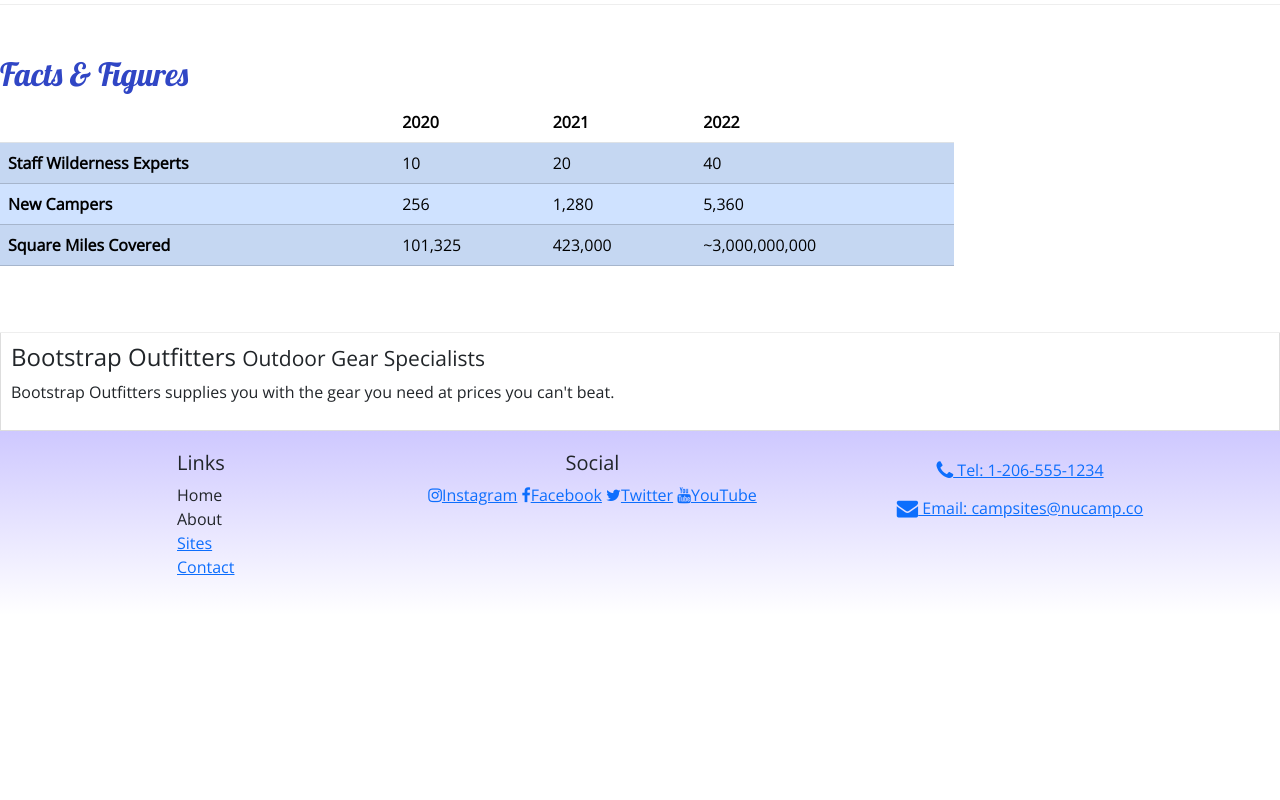
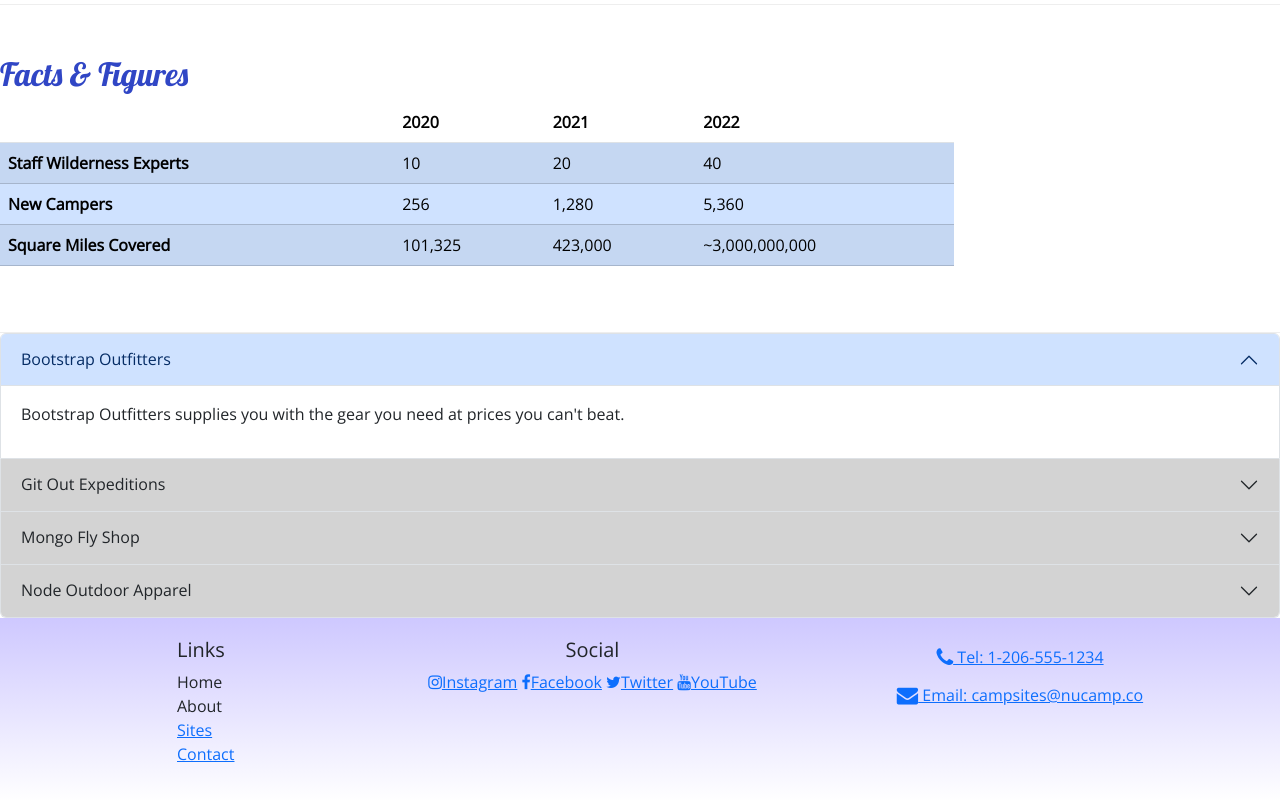
Before and after one commit to Ibrahimasfbarry/nucampsite, a website: page aboutus.html in a window 1280 px wide. Shown: the part 923-1723 px from the top of the page. Before the commit the page ends 1538 px from the top, so only its background shows below. Drawn offline with nearby package versions, Linux system fonts and the light colour scheme.

Commit message:
Accordion

```diff
--- a/aboutus.html
+++ b/aboutus.html
@@ -127,22 +127,59 @@
         <div>
             <div>
                 <div class="d-none d-sm-block>"><h3>Community Partners</h3></div>
-                <div class="tab-content">
-                    <div role="tabpanel" class="tab-pane fade show active" id="bootstrap">
-                        <h4>Bootstrap Outfitters <small>Outdoor Gear Specialists</small></h4>
-                        <p class="d-none d-sm-block">Bootstrap Outfitters supplies you with the gear you need at prices you can't beat.</p>
+                <div  id="accordionExample" class="accordion">
+                    <div class="accordion-item">
+                        <h4 class="accordion-header">
+                            <button class="accordion-button" type="button" data-bs-toggle="collapse" data-bs-target="#bootstrap">
+                                Bootstrap Outfitters
+                            </button>
+                        </h4>
+                        <div id="bootstrap" class="accordion-collapse collapse show" data-bs-parent="#accordionExample">
+                            <div class="accordion-body d-none d-sm-block">
+                                <p>Bootstrap Outfitters supplies you with the gear you need at prices you can't beat.</p>
+                            </div>
+                        </div>
                     </div>
-                    <div role="tabpanel" class="tab-pane fade" id="git">
-                        <h4>Git Out Expeditions <small>Group Adventure Expeditions</small></h4>
-                        <p class="d-none d-sm-block" >Join Git Out Expeditions to explore new horizons with a group of other adventurers!</p>
+                    <div class="accordion-item">
+                        <h4 class="accordion-header">
+                            <button class="accordion-button collapsed" type="button" data-bs-toggle="collapse"
+                                data-bs-target="#git">
+                                Git Out Expeditions
+                            </button>
+                        </h4>
+                        <div id="git" class="accordion-collapse collapse" data-bs-parent="#accordionExample">
+                            <div class="accordion-body d-none d-sm-block">
+                                <p>Join Git Out Expeditions to explore new horizons with a group of other adventurers!
+                                </p>
+                            </div>
+                        </div>
                     </div>
-                    <div role="tabpanel" class="tab-pane fade" id="mongo">
-                        <h4>Mongo Fly Shop <small>Your Neighborhood Fly Fishing Shop</small></h4>
-                        <p class="d-none d-sm-block">Need a new fishing pole, a tacklebox, or flies of all kinds? Stop by Mongo Fly Shop.</p>
+                    <div class="accordion-item">
+                        <h4 class="accordion-header">
+                            <button class="accordion-button collapsed" type="button" data-bs-toggle="collapse"
+                                data-bs-target="#mongo">
+                                Mongo Fly Shop
+                            </button>
+                        </h4>
+                        <div id="mongo" class="accordion-collapse collapse" data-bs-parent="#accordionExample">
+                            <div class="accordion-body d-none d-sm-block">
+                                <p>Need a new fishing pole, a tacklebox, or flies of all kinds? Stop by Mongo Fly Shop.
+                                </p>
+                            </div>
+                        </div>
                     </div>
-                    <div role="tabpanel" class="tab-pane fade" id="node">
-                        <h4>Node Outdoor Apparel <small>Outdoor Clothes & Shoes</small></h4>
-                        <p class="d-none d-sm-block">From polar fleeces to swimsuits, hiking boots to waders, a visit to Node will be sure to get you covered.</p>
+                    <div class="accordion-item">
+                        <h4 class="accordion-header">
+                            <button class="accordion-button collapsed" type="button" data-bs-toggle="collapse"
+                                data-bs-target="#node">
+                                Node Outdoor Apparel
+                            </button>
+                        </h4>
+                        <div id="node" class="accordion-collapse collapse" data-bs-parent="#accordionExample">
+                            <div class="accordion-body d-none d-sm-block">
+                                <p>From polar fleeces to swimsuits, hiking boots to waders, a visit to Node will be sure to get you covered.</p>
+                            </div>
+                        </div>
                     </div>
                 </div>
             </div>
--- a/css/styles.css
+++ b/css/styles.css
@@ -40,9 +40,6 @@ footer {
 .btn-top{
     margin-top: 1px;
 }
-
-.tab-content {
-    border: 1px solid #DDD;
-    border-top: none;
-    padding: 10px;
-}
+.accordion-button {
+    background-color: #d3d3d3;
+  }
```
